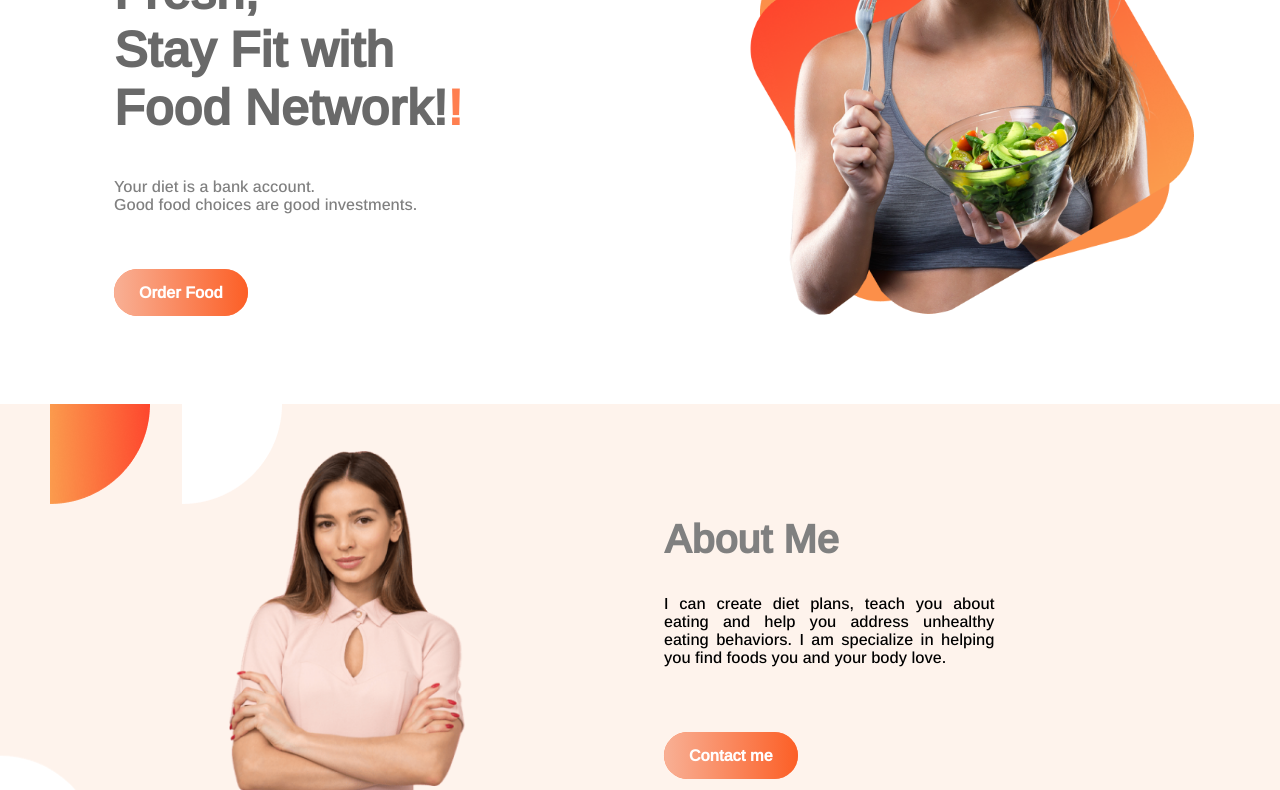
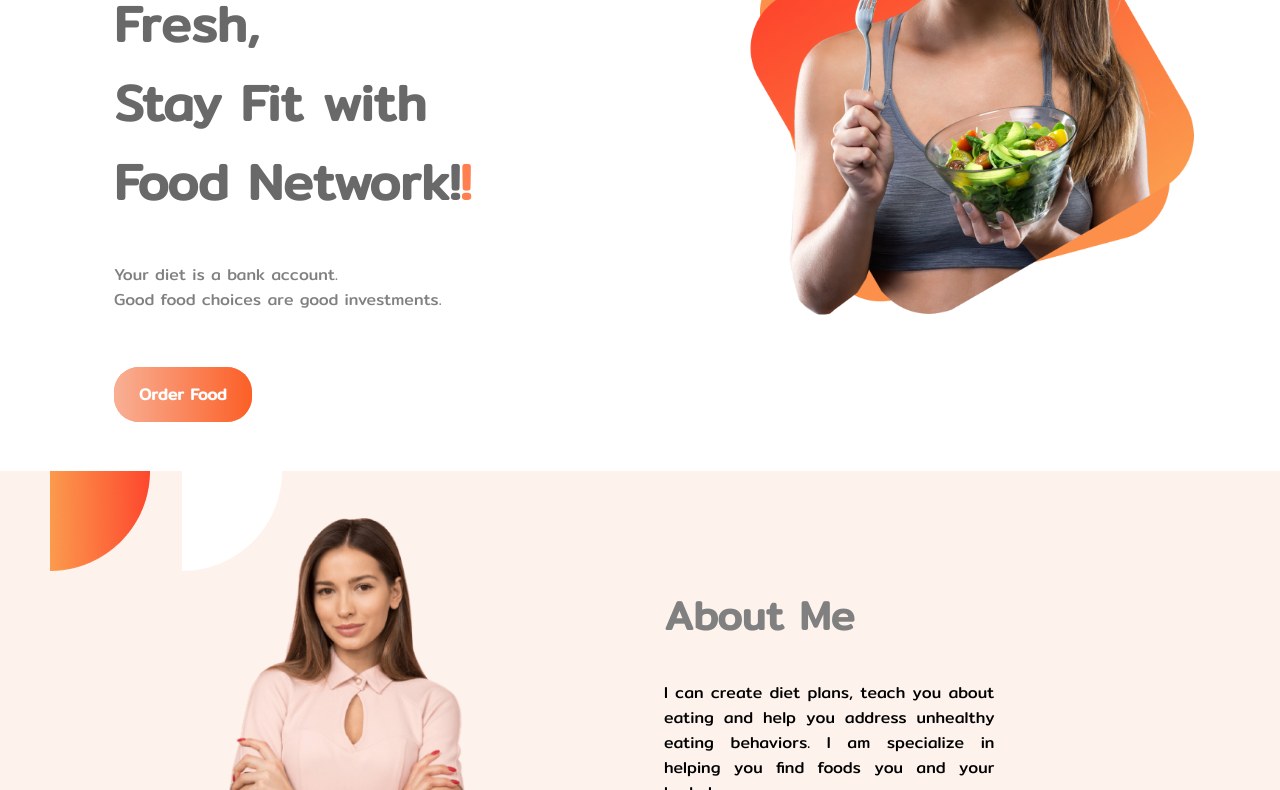
Before and after one commit to Polin-Rahman/Food-Network, a plain HTML site: page index.html in a window 1280 px wide. Shown: the part 281-1071 px from the top of the page. Drawn offline with nearby package versions, Linux system fonts and the light colour scheme.

Commit message:
final commit

```diff
--- a/index.html
+++ b/index.html
@@ -9,7 +9,7 @@
     <link rel="stylesheet" href="style.css">
     <link rel="preconnect" href="https://fonts.googleapis.com">
     <link rel="preconnect" href="https://fonts.gstatic.com" crossorigin>
-    <link href="https://fonts.googleapis.com/css2?family=Arimo:wght@500&display=swap" rel="stylesheet">
+    <link href="https://fonts.googleapis.com/css2?family=Mitr&display=swap" rel="stylesheet">
     <link rel="icon" href="images/diet.png" type="image/gif" sizes="16x16">
 </head>
 
--- a/style.css
+++ b/style.css
@@ -1,6 +1,6 @@
 body{
     margin: 0;
-    font-family: 'Arimo', sans-serif;
+    font-family: 'Mitr', sans-serif;
 }
 .coral-color{
     color:coral;
```
